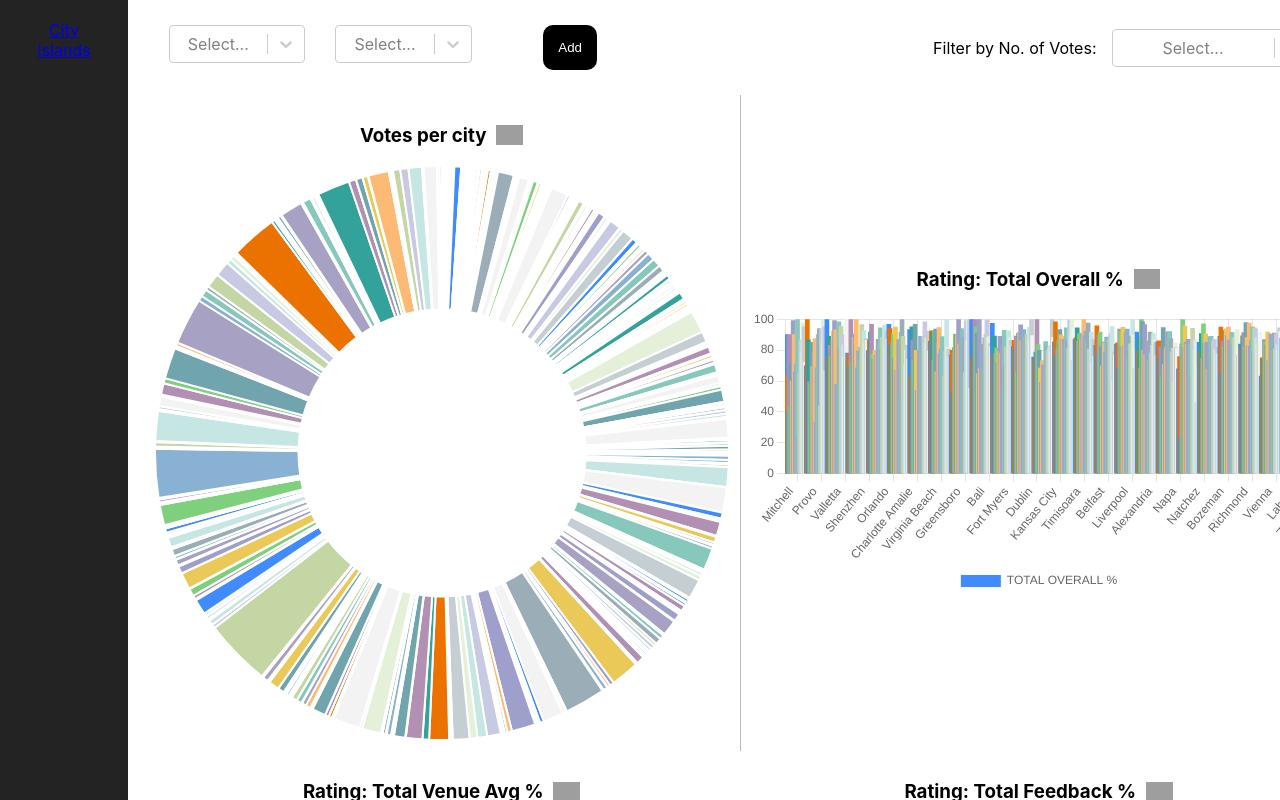
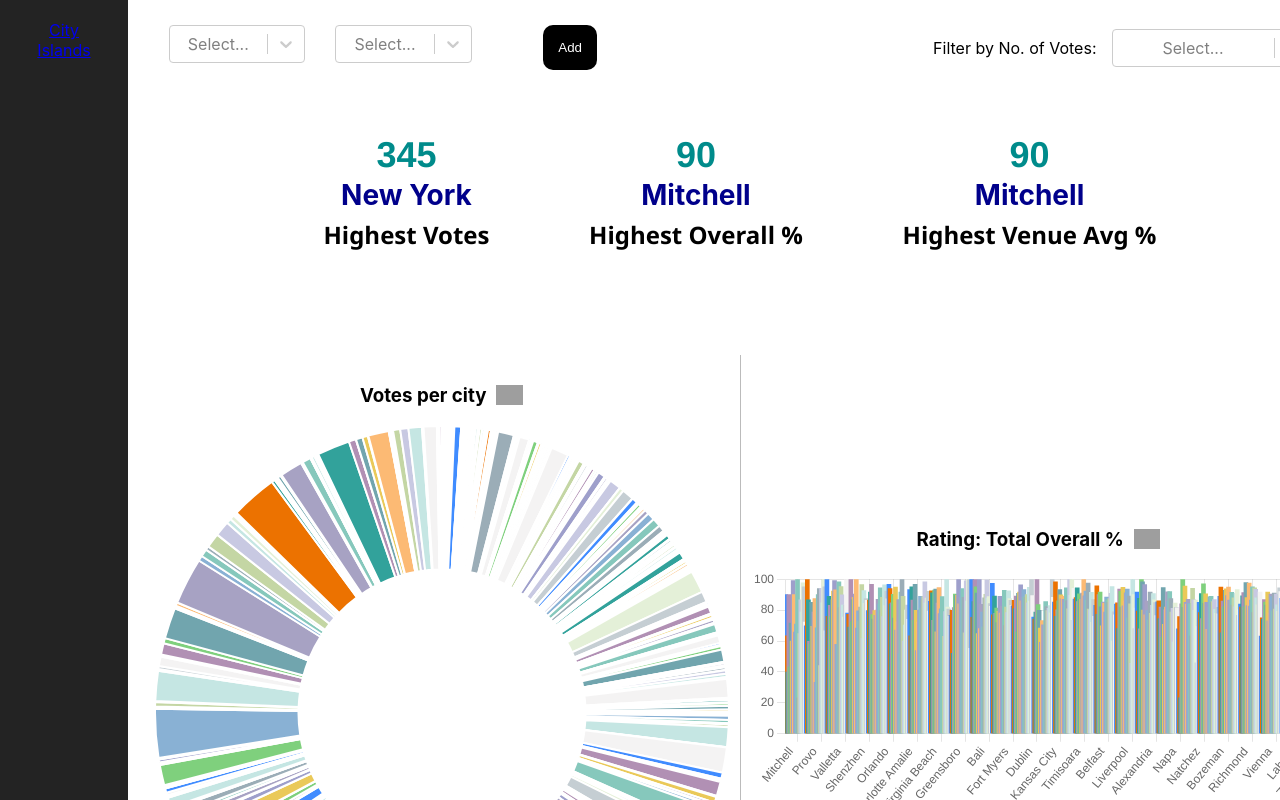
Before and after one commit to adityaanand53/rca-hackathon, a React (Create React App) app: page / in a window 1280 px wide. Shown: the top 800 px of the page. Built offline with nearby package versions, Linux system fonts and the light colour scheme; grey boxes are pictures that could not be loaded.

Commit message:
highest component addition

```diff
--- a/src/components/LandingPage.js
+++ b/src/components/LandingPage.js
@@ -1,4 +1,4 @@
-import React, { useState } from "react";
+import React, { useEffect, useState } from "react";
 import { useParams } from "react-router-dom";
 import cityRCA from "./../constants/citydata.json";
 import SideNav from "./SideNav";
@@ -15,11 +15,64 @@ function LandingPage() {
   const [data, setNewData] = useState(constructData(cityRCA, "Total Votes"));
   const [RCAData, setRCAData] = useState(cityRCA);
   const [chartType, setChartType] = useState("BarChartContainer");
+  const [chartHeaderText, setChartHeaderText] = useState("");
   const [customCharts, setCustomCharts] = useState([]);
+  const [highestVotes, setHighestVotes] = useState(cityRCA[0]["Total Votes"]);
+  const [highestVotesCity, setHighestVotesCity] = useState(cityRCA[0]["city"]);
+  const [highestOverall, setHighestOverall] = useState(cityRCA[0]["TOTAL OVERALL %"]);
+  const [highestOverallCity, setHighestOverallCity] = useState(cityRCA[0]["city"]);
+  const [highestVenueAvg, setHighestVenueAvg] = useState(cityRCA[0]["Total Venue Avg %"]);
+  const [highestVenueAvgCity, setHighestVenueAvgCity] = useState(cityRCA[0]["city"]);
+
+  useEffect(() => {
+    getHighestVotes();
+    getHighestOverall();
+    getHighestVenueAvg();
+  }, []);
+
+  const getHighestVotes = () => {
+    let maxVotes = highestVotes;
+    let maxVotesCity = highestVotesCity;
+    for (let i=1; i < cityRCA.length; i++) {
+      if (cityRCA[i]["Total Votes"] > maxVotes) {
+        maxVotes = cityRCA[i]["Total Votes"];
+        maxVotesCity = cityRCA[i]["city"];
+      }
+    }
+    setHighestVotes(maxVotes);
+    setHighestVotesCity(maxVotesCity);
+  }
+
+  const getHighestOverall = () => {
+    let maxOverall = highestOverall;
+    let maxOverallCity = highestOverallCity;
+    for (let i=1; i < cityRCA.length; i++) {
+      if (cityRCA[i]["Total Overall"] > maxOverall) {
+        maxOverall = cityRCA[i]["Total Overall"];
+        maxOverallCity = cityRCA[i]["city"];
+      }
+    }
+    setHighestOverall(maxOverall);
+    setHighestOverallCity(maxOverallCity);
+  }
+
+  const getHighestVenueAvg = () => {
+    let maxVenueAvg = highestVenueAvg;
+    let maxVenueAvgCity = highestVenueAvgCity;
+    for (let i=1; i < cityRCA.length; i++) {
+      if (cityRCA[i]["Total VenueAvg"] > maxVenueAvg) {
+        maxVenueAvg = cityRCA[i]["Total VenueAvg"];
+        maxVenueAvgCity = cityRCA[i]["city"];
+      }
+    }
+    setHighestVenueAvg(maxVenueAvg);
+    setHighestVenueAvgCity(maxVenueAvgCity);
+  }
 
   const changeOption = (key) => {
     const newData = constructData(cityRCA, key);
     setNewData(newData);
+    setChartHeaderText(key);
   };
 
   const changeChartTypeOption = (key) => {
@@ -41,6 +94,7 @@ function LandingPage() {
       {
         chartType,
         data,
+        chartHeaderText
       },
       ...customCharts,
     ]);
@@ -68,11 +122,29 @@ function LandingPage() {
             <Filters options={votesOptions} changeOption={changeVotesOption} defaultValue={'Greater than 100'} />
           </div>
         </div>
+        <div className="content-container">
+          <div className="high-votes-content">
+            <div className="highest-votes">{highestVotes}</div>
+            <div className="highest-votes-city">{highestVotesCity}</div>
+            <div className="highest-votes-text">Highest Votes</div>
+          </div>
 
+          <div className="high-votes-content">
+            <div className="highest-votes">{highestOverall}</div>
+            <div className="highest-votes-city">{highestOverallCity}</div>
+            <div className="highest-votes-text">Highest Overall %</div>
+          </div>
+
+          <div className="high-votes-content">
+            <div className="highest-votes">{highestVenueAvg}</div>
+            <div className="highest-votes-city">{highestVenueAvgCity}</div>
+            <div className="highest-votes-text">Highest Venue Avg %</div>
+          </div>
+        </div>
         <div className="charts-container">
           {customCharts.map((cChart, i) => {
             const Container = getContainer(cChart.chartType);
-            return <Container key={i} dataSource={cChart.data}></Container>;
+            return <Container key={i} dataSource={cChart.data} header={cChart.chartHeaderText}></Container>;
           })}
           <DoughnutChartContainer
             helpText="Number of votes per city"
--- a/src/styles/App.scss
+++ b/src/styles/App.scss
@@ -30,6 +30,39 @@
   .right-header {
     display: flex;
     align-items: center;
+  }
+}
+
+.content-container {
+  padding: 40px 180px;
+  display: flex;
+  justify-content: space-between;
+
+  .high-votes-content {
+    display: flex;
+    flex-direction: column;
+    height: 180px;
+    line-height: 40px;
+
+    .highest-votes {
+      font-size: 36px;
+      font-weight: 900;
+      color: darkcyan;
+      text-align: center;
+      font-family: 'Franklin Gothic Medium', 'Arial Narrow', Arial, sans-serif;
+    }
+
+    .highest-votes-city {
+      font-size: 28px;
+      font-weight: 700;
+      color: darkblue;
+    }
+
+    .highest-votes-text {
+      font-size: 24px;
+      font-weight: 600;
+      font-family: 'Segoe UI', Tahoma, Geneva, Verdana, sans-serif
+    }
   }
 }
 
```
